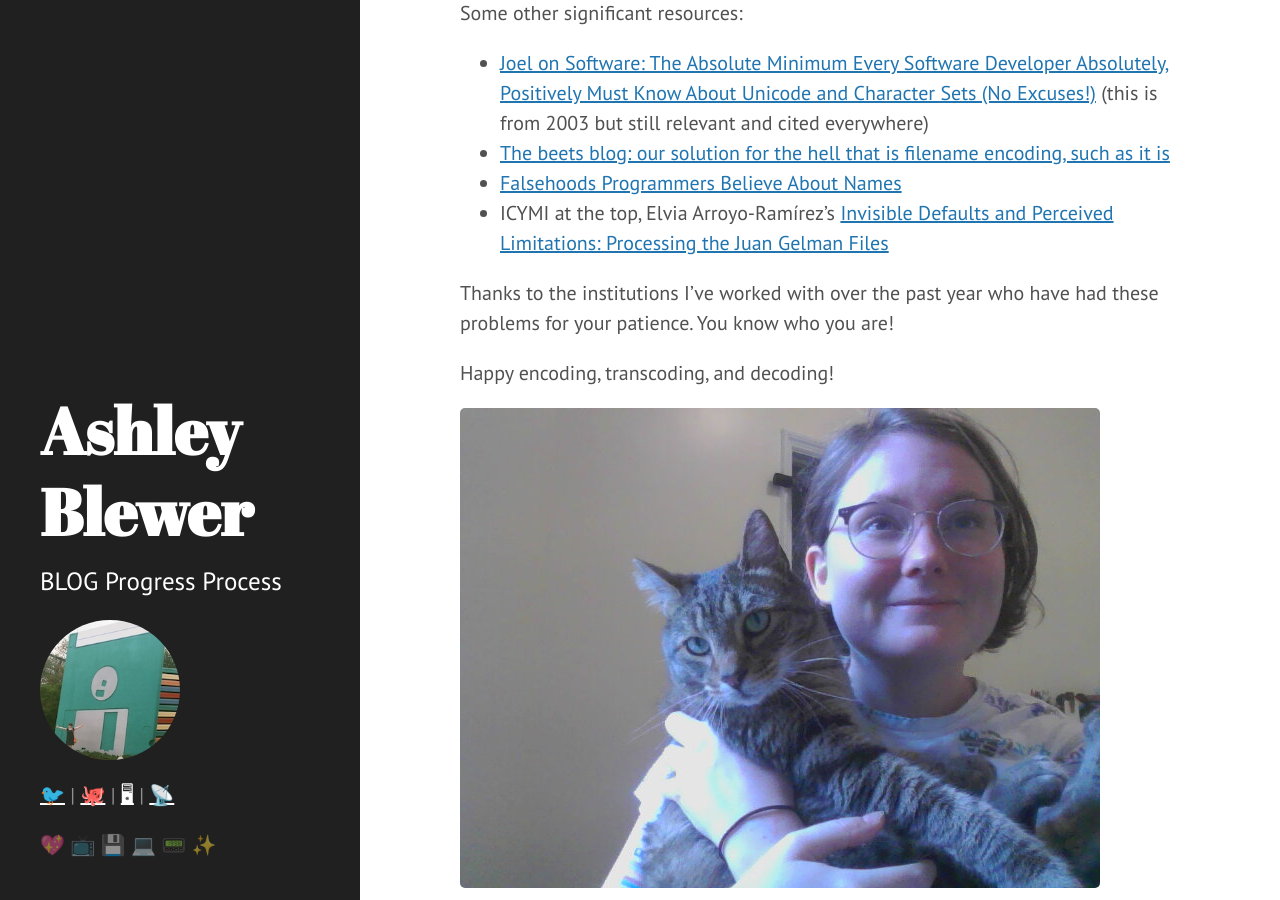
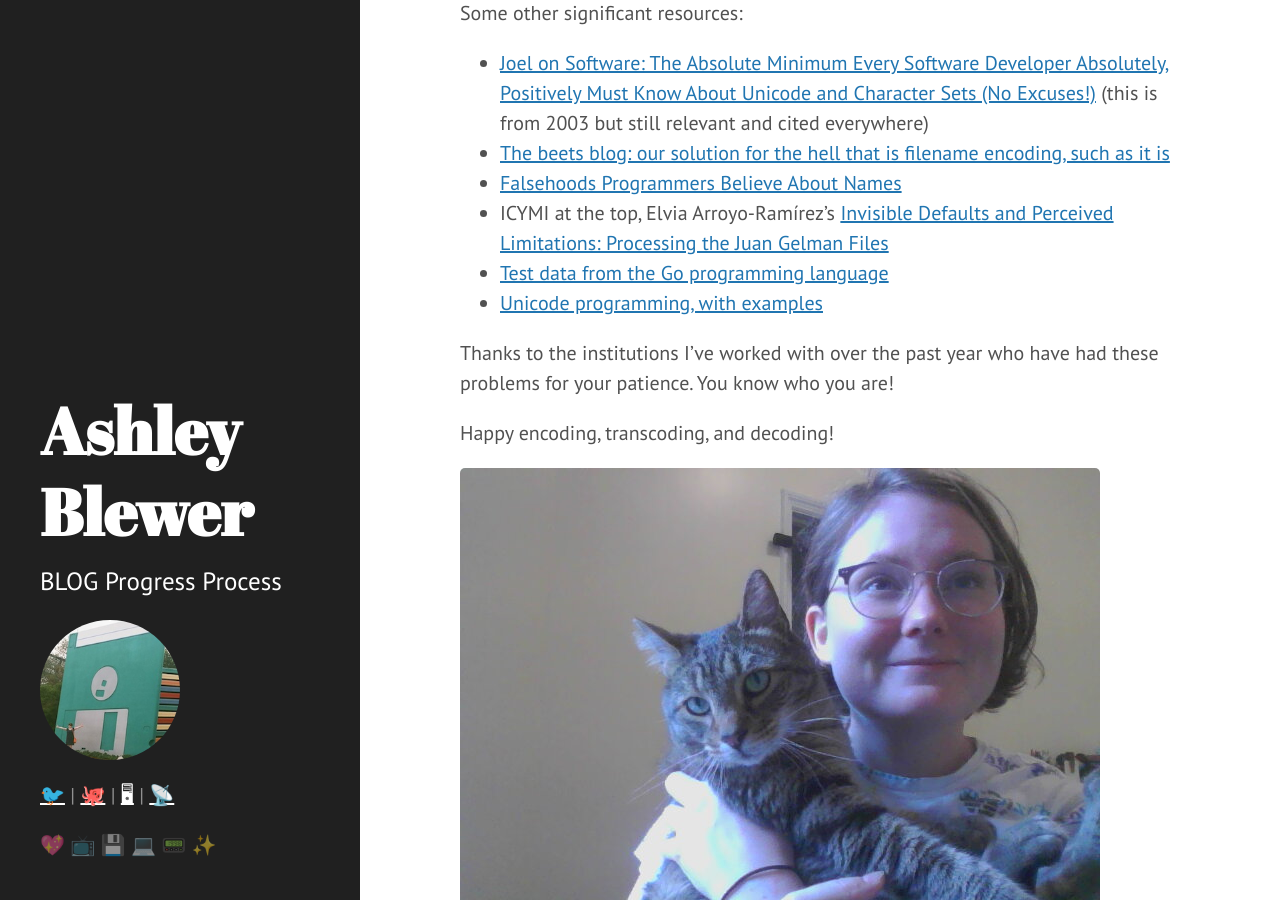
Before and after one commit to ablwr/ablwr.github.io, a Jekyll site: the page built from _posts/2019-06-17-artist-exibition-copy-final-2-preserving-diacritics-in-filenames-as-significant-properties-in-media-conservation.md, in a window 1280 px wide and 900 px high, scrolled down 8933 px. Built offline with Jekyll 4.4.1, drawn with Linux system fonts in a browser that asks for light colours.

Commit message:
Add two more reference links

```diff
--- a/_posts/2019-06-17-artist-exibition-copy-final-2-preserving-diacritics-in-filenames-as-significant-properties-in-media-conservation.md
+++ b/_posts/2019-06-17-artist-exibition-copy-final-2-preserving-diacritics-in-filenames-as-significant-properties-in-media-conservation.md
@@ -345,6 +345,8 @@ Some other significant resources:
 - ICYMI at the top, Elvia Arroyo-Ramírez's [Invisible Defaults and Perceived
   Limitations: Processing the Juan Gelman
   Files](https://medium.com/on-archivy/invisible-defaults-and-perceived-limitations-processing-the-juan-gelman-files-4187fdd36759)
+- [Test data from the Go programming language](https://github.com/golang/text/tree/master/encoding/testdata)
+- [Unicode programming, with examples](https://begriffs.com/posts/2019-05-23-unicode-icu.html)
 
 Thanks to the institutions I've worked with over the past year who have had
 these problems for your patience. You know who you are!
```
